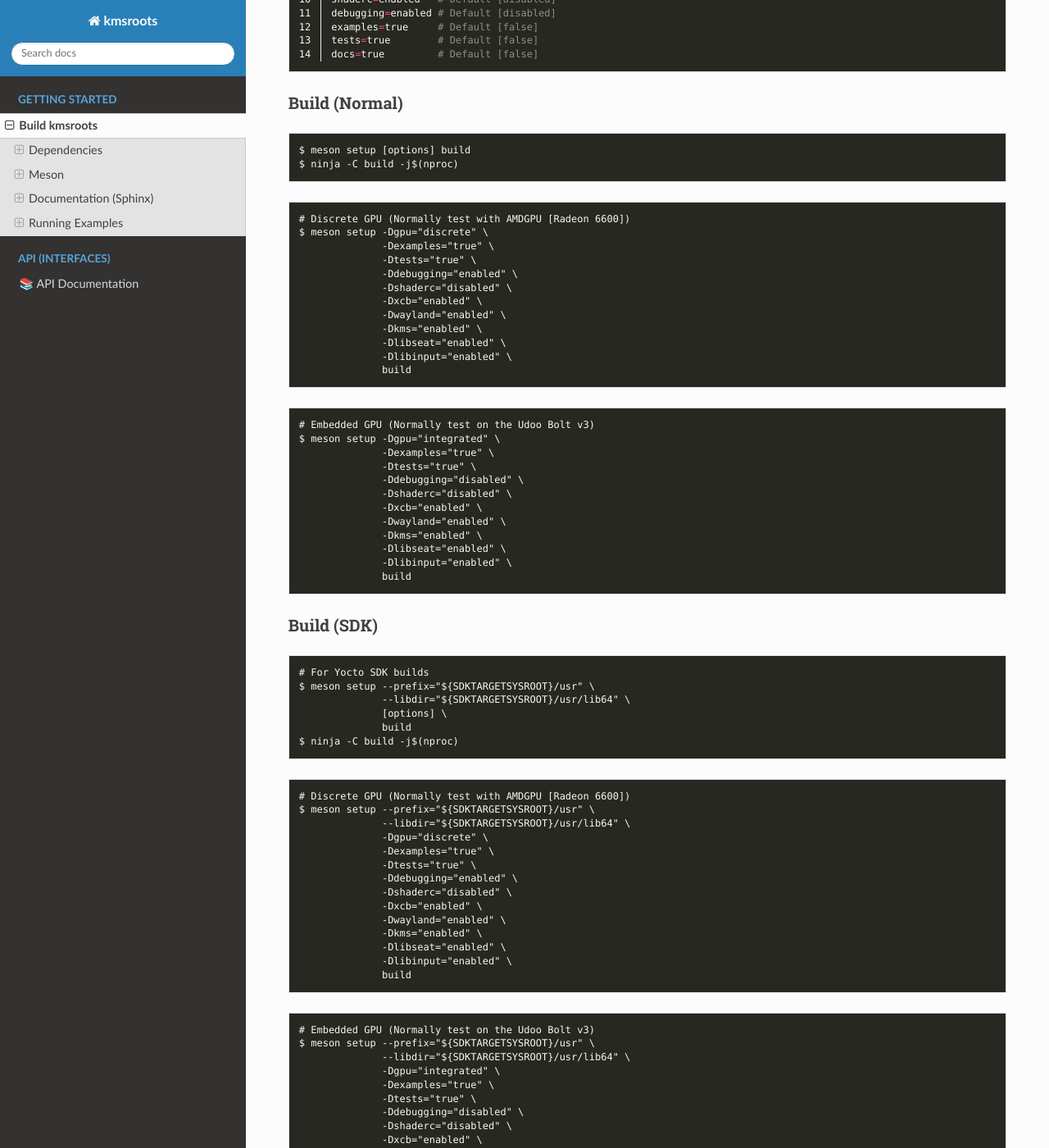
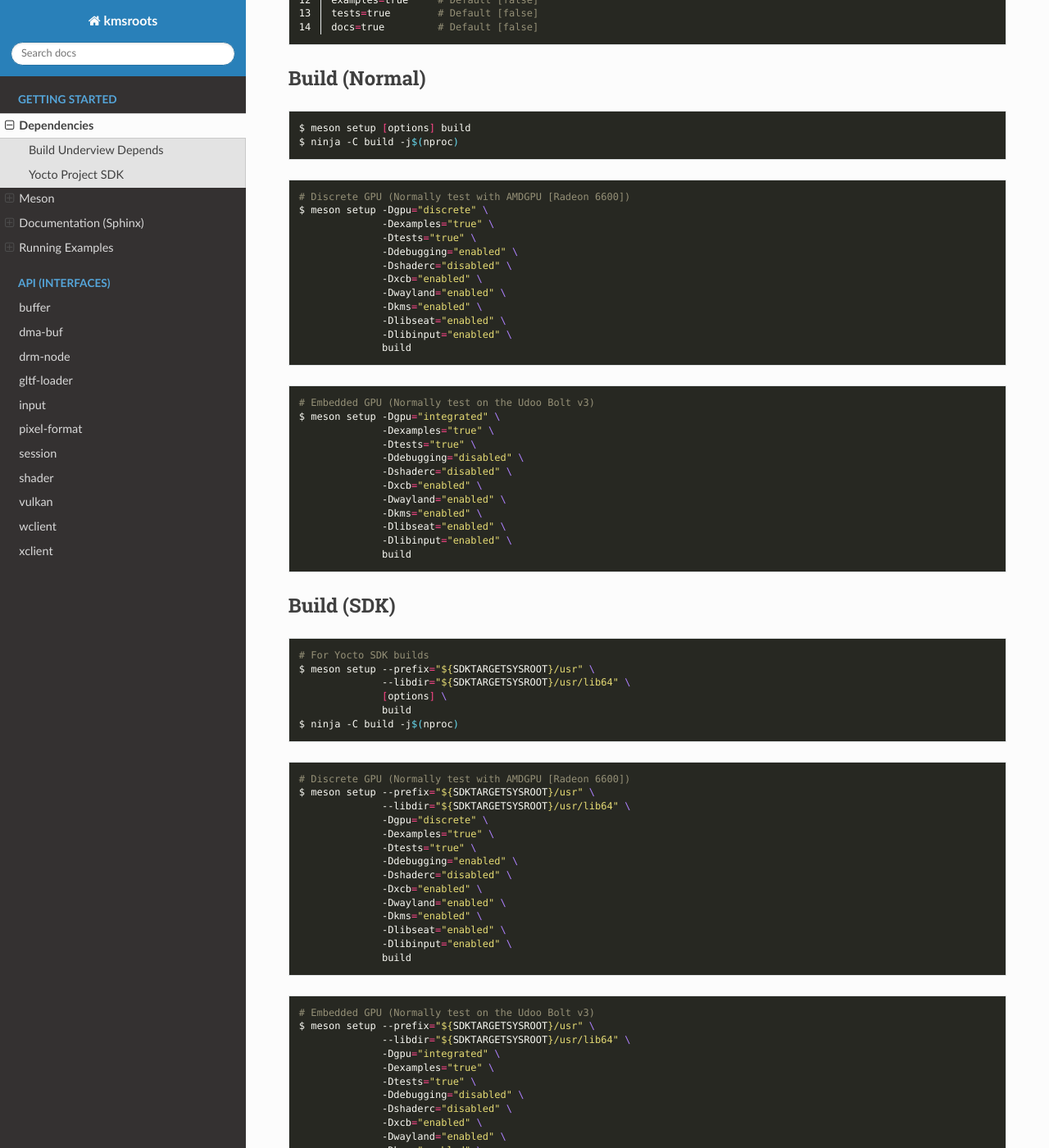
Before and after one commit to under-view/kmsroots, a Sphinx documentation site: the page built from docs/build.rst, in a window 1280 px wide and 1400 px high, scrolled down 971 px. Shown: the whole window at 82% size. Built offline with Sphinx 7.4.7 and the Read the Docs theme 2.0.0, drawn with Linux system fonts in a browser that asks for light colours; formulas are drawn with MathJax 3; some of the changed text lies outside the part shown.

```diff
--- a/docs/api.rst
+++ /dev/null
@@ -1,18 +0,0 @@
-📚 API Documentation
-====================
-
-.. toctree::
-	:maxdepth: 1
-	:caption: API Documentation
-
-	buffer
-	dma-buf
-	drm-node
-	gltf-loader
-	input
-	pixel-format
-	session
-	shader
-	vulkan
-	wclient
-	xclient
--- a/docs/build.rst
+++ b/docs/build.rst
@@ -1,40 +1,34 @@
-Build kmsroots
-==============
-
 Dependencies
-~~~~~~~~~~~~
+============
 
 For better dependency version control underview builds all packages required from source.
 
-=======================
 Build Underview Depends
-=======================
+~~~~~~~~~~~~~~~~~~~~~~~
 
 Follow `build-underview-depends`_ repo README to get going.
 
-.. code-block::
+.. code-block:: bash
 
 	$ git clone https://github.com/under-view/build-underview-depends.git
 	$ source setenvars.sh
 
-=================
 Yocto Project SDK
-=================
+~~~~~~~~~~~~~~~~~
 
 Download SDK from `build-underview-depends (releases)`_
 
-.. code-block::
+.. code-block:: bash
 
 	$ ./x86_64-0.1.0-underview.sh
 	sdk # Folder to place libs
 	$ source environment-setup-zen1-underview-linux
 
 Meson
-~~~~~
+=====
 
-=======
 Options
-=======
+~~~~~~~
 
 All options/features are disabled by default.
 
@@ -56,16 +50,15 @@ All options/features are disabled by default.
         tests=true        # Default [false]
         docs=true         # Default [false]
 
-==============
 Build (Normal)
-==============
+~~~~~~~~~~~~~~
 
-.. code-block::
+.. code-block:: bash
 
         $ meson setup [options] build
         $ ninja -C build -j$(nproc)
 
-.. code-block::
+.. code-block:: bash
 
 	# Discrete GPU (Normally test with AMDGPU [Radeon 6600])
 	$ meson setup -Dgpu="discrete" \
@@ -80,7 +73,7 @@ Build (Normal)
 		      -Dlibinput="enabled" \
 		      build
 
-.. code-block::
+.. code-block:: bash
 
 	# Embedded GPU (Normally test on the Udoo Bolt v3)
 	$ meson setup -Dgpu="integrated" \
@@ -95,11 +88,10 @@ Build (Normal)
 		      -Dlibinput="enabled" \
 		      build
 
-===========
 Build (SDK)
-===========
+~~~~~~~~~~~
 
-.. code-block::
+.. code-block:: bash
 
 	# For Yocto SDK builds
 	$ meson setup --prefix="${SDKTARGETSYSROOT}/usr" \
@@ -108,7 +100,7 @@ Build (SDK)
 	              build
         $ ninja -C build -j$(nproc)
 
-.. code-block::
+.. code-block:: bash
 
 	# Discrete GPU (Normally test with AMDGPU [Radeon 6600])
 	$ meson setup --prefix="${SDKTARGETSYSROOT}/usr" \
@@ -125,7 +117,7 @@ Build (SDK)
 		      -Dlibinput="enabled" \
 		      build
 
-.. code-block::
+.. code-block:: bash
 
 	# Embedded GPU (Normally test on the Udoo Bolt v3)
 	$ meson setup --prefix="${SDKTARGETSYSROOT}/usr" \
@@ -142,11 +134,10 @@ Build (SDK)
 		      -Dlibinput="enabled" \
 		      build
 
-=======
 Include
-=======
+~~~~~~~
 
-.. code-block::
+.. code-block:: meson
         :linenos:
 
         # Clone kmsroots or create a kmsroots.wrap under <source_root>/subprojects
@@ -157,23 +148,21 @@ Include
         executable('exe', 'src/main.c', dependencies : kmsroots_dep)
 
 Documentation (Sphinx)
-~~~~~~~~~~~~~~~~~~~~~~
+======================
 
 kmsroots uses sphinx framework for documentation. Primarily utilizing `The C Domain`_.
 
 https://www.sphinx-doc.org/en/master/man/sphinx-build.html
 
-============
 Dependencies
-============
+~~~~~~~~~~~~
 
 - python3-pip
 
-==========
 Build Docs
-==========
+~~~~~~~~~~
 
-.. code-block::
+.. code-block:: bash
 
         $ git clone https://github.com/under-view/kmsroots.git
         $ cd kmsroots
@@ -188,13 +177,12 @@ Build Docs
 	$ ninja docs -C build
 
 Running Examples
-~~~~~~~~~~~~~~~~
+================
 
-======
 Normal
-======
+~~~~~~
 
-.. code-block::
+.. code-block:: bash
 
 	# Examples can exit with either CTRL-C, ESC, or Q.
 	$ ./build/examples/xcb/kmsroots-xcb-client-*
@@ -205,11 +193,10 @@ Normal
 	# Enable verbose DRM logging
 	$ echo "0x19F" | sudo tee "/sys/module/drm/parameters/debug"
 
-=================
 Yocto Project SDK
-=================
+~~~~~~~~~~~~~~~~~
 
-.. code-block::
+.. code-block:: bash
 
 	# Vulkan loader can't find ic driver set LD_LIBRARY_PATH so it's discoverable
 	# Examples can exit with either CTRL-C, ESC, or Q.
```
Also changed, not shown: docs/index.rst (+16 -6 lines), 1 other file.
